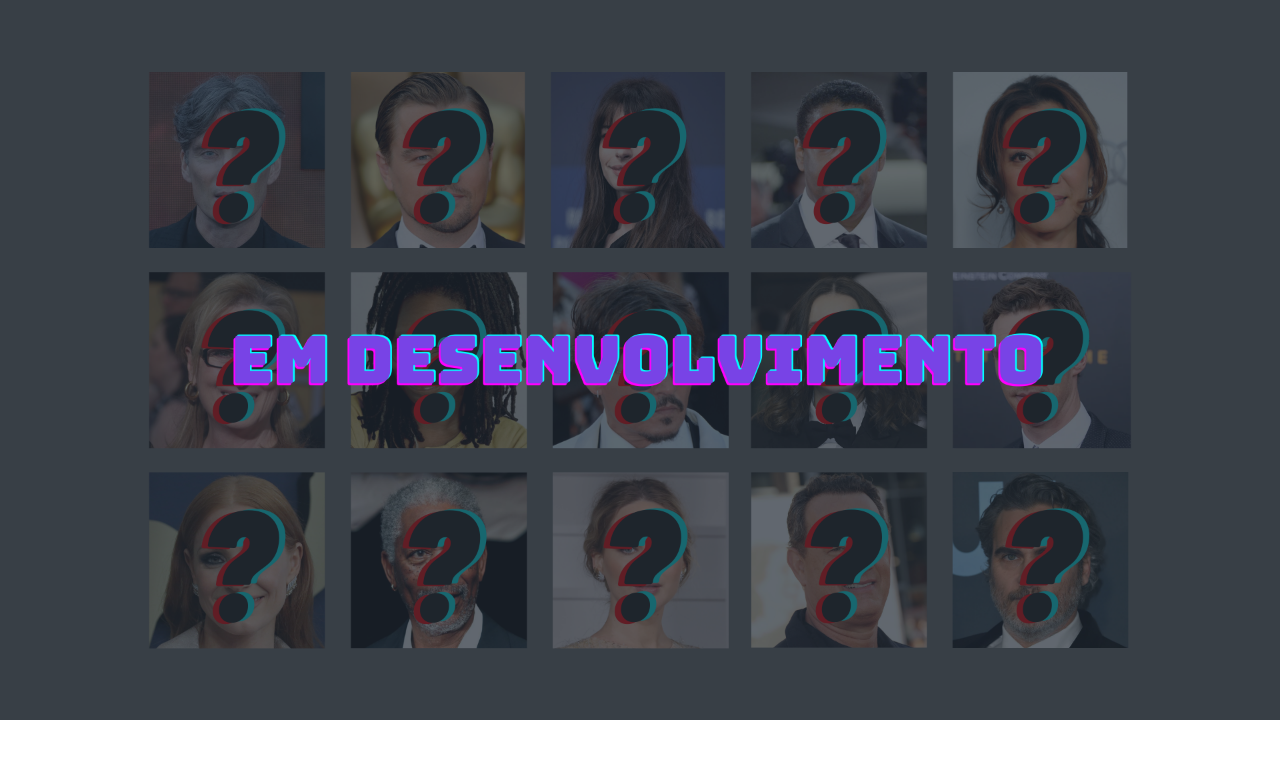
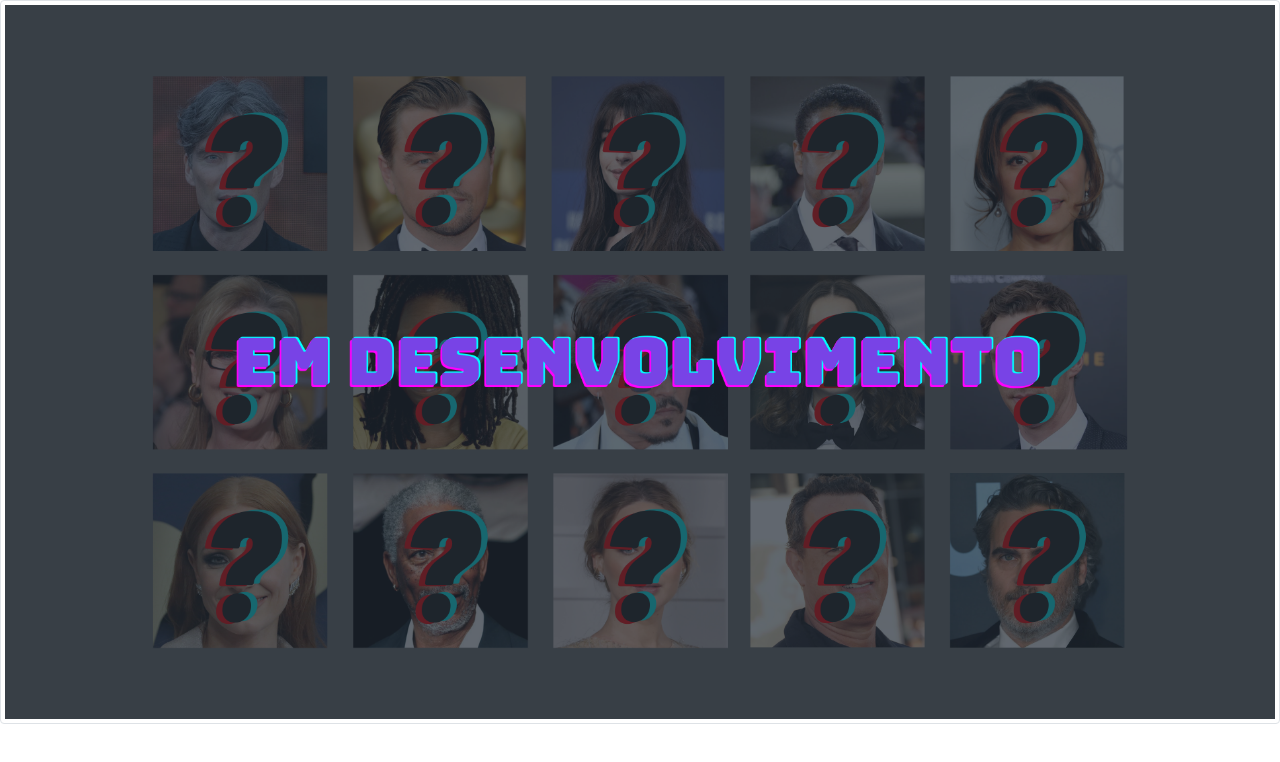
Before and after one commit to Muliro-Reis/jogos-bootstrap, a plain HTML site: page Menu/Adivinha Imagens.html in a window 1280 px wide. Drawn offline with nearby package versions, Linux system fonts and the light colour scheme.

Commit message:
Update Adivinha Imagens.html

```diff
--- a/Menu/Adivinha Imagens.html
+++ b/Menu/Adivinha Imagens.html
@@ -11,7 +11,7 @@
 		<title>Bootstrap</title>
 	</head>
 	</body>
-		<img width="100%" src="Adivinha Imagens.png" alt="Adivinha Imagens">
+		<img class="img-thumbnail img-fluid" src="Adivinha Imagens.png" alt="Adivinha Imagens">
 
 		<script src="https://code.jquery.com/jquery-3.5.1.slim.min.js" integrity="sha384-DfXdz2htPH0lsSSs5nCTpuj/zy4C+OGpamoFVy38MVBnE+IbbVYUew+OrCXaRkfj" crossorigin="anonymous"></script>
 		<script src="https://cdn.jsdelivr.net/npm/popper.js@1.16.1/dist/umd/popper.min.js" integrity="sha384-9/reFTGAW83EW2RDu2S0VKaIzap3H66lZH81PoYlFhbGU+6BZp6G7niu735Sk7lN" crossorigin="anonymous"></script>
```
